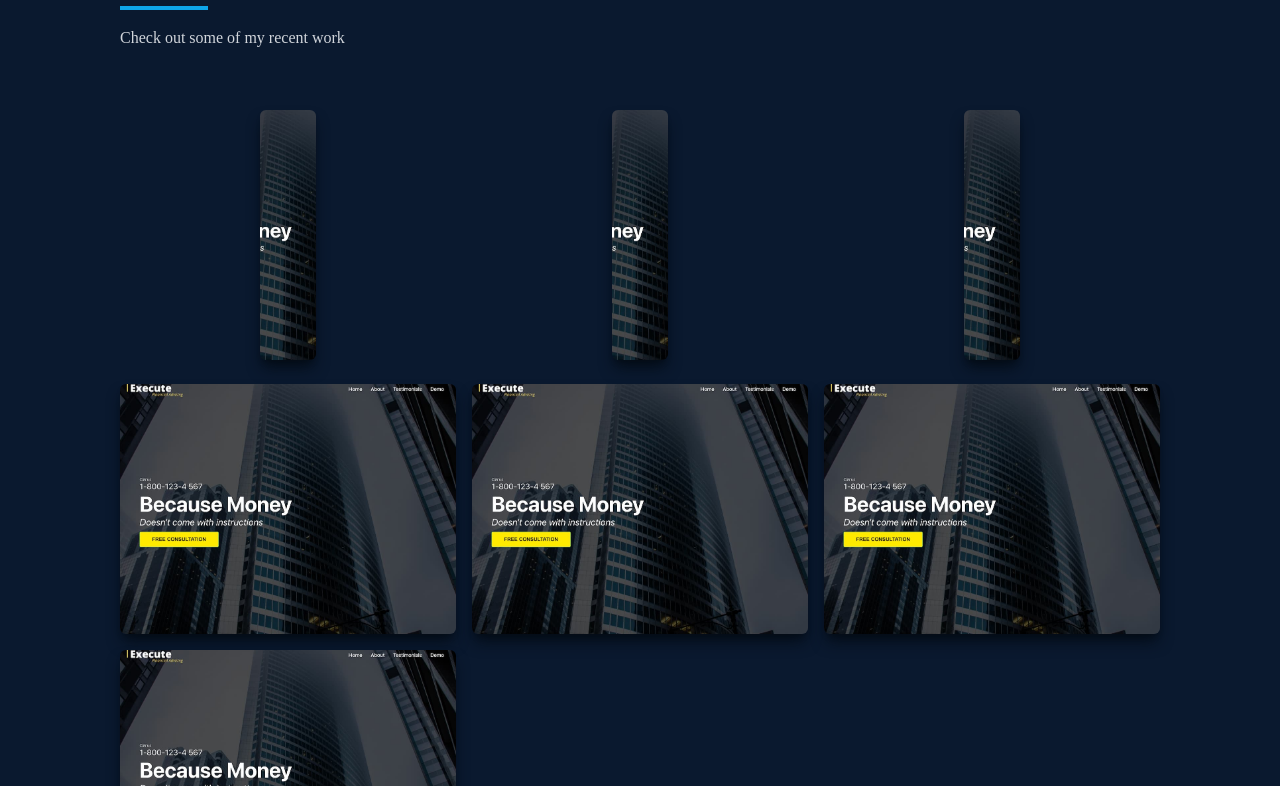
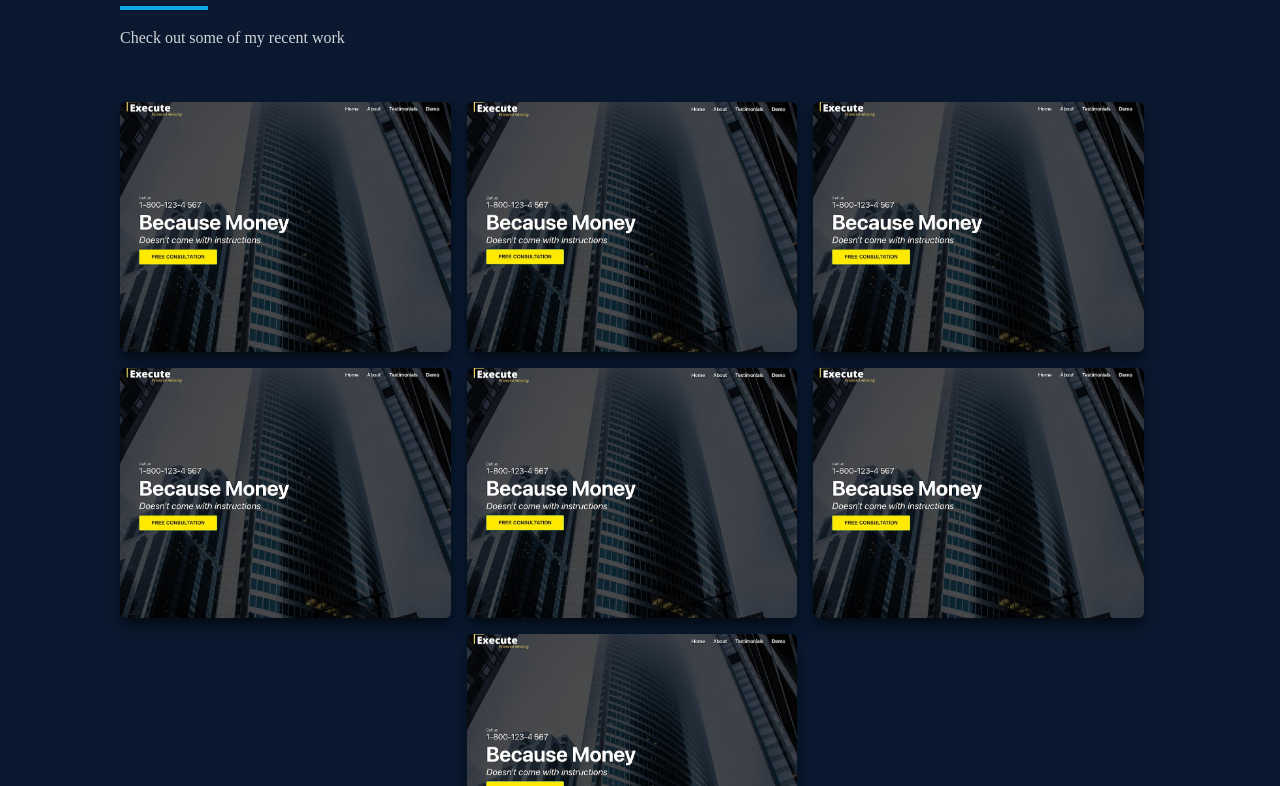
Before and after one commit to webdevbiv/portfolio, a React (Create React App) app: page / in a window 1280 px wide. Shown: the part 2434-3220 px from the top of the page. Built offline with nearby package versions, Linux system fonts and the light colour scheme.

Commit message:
grid-work-done

```diff
--- a/src/components/Work/Work.jsx
+++ b/src/components/Work/Work.jsx
@@ -4,6 +4,7 @@ import Section from "../Section/Section";
 // import RealEstateImg from "../../assets/images/projects/realestate.jpg";
 
 function Work() {
+  const WorkData = [{ img: WorkImg }, { img: WorkImg }, { img: WorkImg }, { img: WorkImg }, { img: WorkImg }, { img: WorkImg }, { img: WorkImg }];
   return (
     <Section name="work">
       <div className="flex flex-col justify-center ">
@@ -12,9 +13,10 @@ function Work() {
           <p className="my-5">Check out some of my recent work</p>
         </div>
 
-        <div className="grid sm:grid-cols-2 md:grid-cols-3 gap-4 justify-items-center">
+        <div className="flex flex-wrap justify-center workList w-full h-auto ">
           {/* <div className="flex flex-wrap justify-center"> */}
-          <div style={{ backgroundImage: `url(${WorkImg})` }} className=" w-full sm:w-1/2 md:w-1/3 lg:w-1/5 xl:w-1/6 m-2 shadow-lg shadow-[#040c16] group container rounded-md flex justify-center items-center mx-auto content-div ">
+          {WorkData.map((work, index) => (
+            <div key={index} style={{ backgroundImage: `url(${work.img})` }} className=" workListItem sm:workListItemSm md:workListItemMd w-full shadow-lg shadow-[#040c16] group container rounded-md flex justify-center items-center content-div ">
               {/* Hover Effects */}
               <div className="opacity-0 group-hover:opacity-100 duration-500">
                 <span className="text-2xl font-bold text-white tracking-wider">React JS Application</span>
@@ -28,90 +30,7 @@ function Work() {
                 </div>
               </div>
             </div>
-          <div style={{ backgroundImage: `url(${WorkImg})` }} className="w-full sm:w-1/2 md:w-1/3 lg:w-1/5 xl:w-1/6 m-2 shadow-lg shadow-[#040c16] group container rounded-md flex justify-center items-center mx-auto content-div ">
-            {/* Hover Effects */}
-            <div className="opacity-0 group-hover:opacity-100 duration-500">
-              <span className="text-2xl font-bold text-white tracking-wider">React JS Application</span>
-              <div className="pt-8 text-center">
-                <a href="pt-8 text-center">
-                  <button className="text-center rounded-lg px-4 py-3 m-2 bg-white text-gray-700 font-bold text-lg">Demo</button>
-                </a>
-                {/* <a href=""> */}
-                <button className="text-center rounded-lg px-4 py-3 m-2 bg-white text-gray-700 font-bold text-lg">Code</button>
-                {/* </a> */}
-              </div>
-            </div>
-          </div>
-          <div style={{ backgroundImage: `url(${WorkImg})` }} className="w-full sm:w-1/2 md:w-1/3 lg:w-1/5 xl:w-1/6 m-2 shadow-lg shadow-[#040c16] group container rounded-md flex justify-center items-center mx-auto content-div ">
-            {/* Hover Effects */}
-            <div className="opacity-0 group-hover:opacity-100 duration-500">
-              <span className="text-2xl font-bold text-white tracking-wider">React JS Application</span>
-              <div className="pt-8 text-center">
-                <a href="pt-8 text-center">
-                  <button className="text-center rounded-lg px-4 py-3 m-2 bg-white text-gray-700 font-bold text-lg">Demo</button>
-                </a>
-                {/* <a href=""> */}
-                <button className="text-center rounded-lg px-4 py-3 m-2 bg-white text-gray-700 font-bold text-lg">Code</button>
-                {/* </a> */}
-              </div>
-            </div>
-          </div>
-          <div style={{ backgroundImage: `url(${WorkImg})` }} className="shadow-lg shadow-[#040c16] group container rounded-md flex justify-center items-center mx-auto content-div ">
-            {/* Hover Effects */}
-            <div className="opacity-0 group-hover:opacity-100 duration-500">
-              <span className="text-2xl font-bold text-white tracking-wider">React JS Application</span>
-              <div className="pt-8 text-center">
-                <a href="pt-8 text-center">
-                  <button className="text-center rounded-lg px-4 py-3 m-2 bg-white text-gray-700 font-bold text-lg">Demo</button>
-                </a>
-                {/* <a href=""> */}
-                <button className="text-center rounded-lg px-4 py-3 m-2 bg-white text-gray-700 font-bold text-lg">Code</button>
-                {/* </a> */}
-              </div>
-            </div>
-          </div>
-          <div style={{ backgroundImage: `url(${WorkImg})` }} className="shadow-lg shadow-[#040c16] group container rounded-md flex justify-center items-center mx-auto content-div ">
-            {/* Hover Effects */}
-            <div className="opacity-0 group-hover:opacity-100 duration-500">
-              <span className="text-2xl font-bold text-white tracking-wider">React JS Application</span>
-              <div className="pt-8 text-center">
-                <a href="pt-8 text-center">
-                  <button className="text-center rounded-lg px-4 py-3 m-2 bg-white text-gray-700 font-bold text-lg">Demo</button>
-                </a>
-                {/* <a href=""> */}
-                <button className="text-center rounded-lg px-4 py-3 m-2 bg-white text-gray-700 font-bold text-lg">Code</button>
-                {/* </a> */}
-              </div>
-            </div>
-          </div>
-          <div style={{ backgroundImage: `url(${WorkImg})` }} className="shadow-lg shadow-[#040c16]   group container rounded-md flex justify-center items-center mx-auto content-div ">
-            {/* Hover Effects */}
-            <div className="opacity-0 group-hover:opacity-100 duration-500">
-              <span className="text-2xl font-bold text-white tracking-wider">React JS Application</span>
-              <div className="pt-8 text-center">
-                <a href="pt-8 text-center">
-                  <button className="text-center rounded-lg px-4 py-3 m-2 bg-white text-gray-700 font-bold text-lg">Demo</button>
-                </a>
-                {/* <a href=""> */}
-                <button className="text-center rounded-lg px-4 py-3 m-2 bg-white text-gray-700 font-bold text-lg">Code</button>
-                {/* </a> */}
-              </div>
-            </div>
-          </div>
-          <div style={{ backgroundImage: `url(${WorkImg})` }} className="shadow-lg shadow-[#040c16] group container rounded-md flex justify-center items-center mx-auto content-div ">
-            {/* Hover Effects */}
-            <div className="opacity-0 group-hover:opacity-100 duration-500">
-              <span className="text-2xl font-bold text-white tracking-wider">React JS Application</span>
-              <div className="pt-8 text-center">
-                <a href="pt-8 text-center">
-                  <button className="text-center rounded-lg px-4 py-3 m-2 bg-white text-gray-700 font-bold text-lg">Demo</button>
-                </a>
-                {/* <a href=""> */}
-                <button className="text-center rounded-lg px-4 py-3 m-2 bg-white text-gray-700 font-bold text-lg">Code</button>
-                {/* </a> */}
-              </div>
-            </div>
-          </div>
+          ))}
         </div>
       </div>
     </Section>
--- a/src/index.css
+++ b/src/index.css
@@ -46,4 +46,32 @@
     margin-left: 16px;
     margin-top: 16px;
   }
+
+  .workList {
+    margin-top: calc(16px * -1);
+    margin-left: calc(16px * -1);
+  }
+
+  .workListItem {
+    flex-basis: calc((100% / 1) - 16px);
+    margin-left: 16px;
+    margin-top: 16px;
+  }
+
+  .workListSm {
+    margin-top: calc(16px * -1);
+    margin-left: calc(16px * -1);
+  }
+
+  .workListItemSm {
+    flex-basis: calc((100% / 2) - 16px);
+    margin-left: 16px;
+    margin-top: 16px;
+  }
+
+  .workListItemMd {
+    flex-basis: calc((100% / 3) - 16px);
+    margin-left: 16px;
+    margin-top: 16px;
+  }
 }
```
Lines whose indentation alone changed are shown as unchanged.
